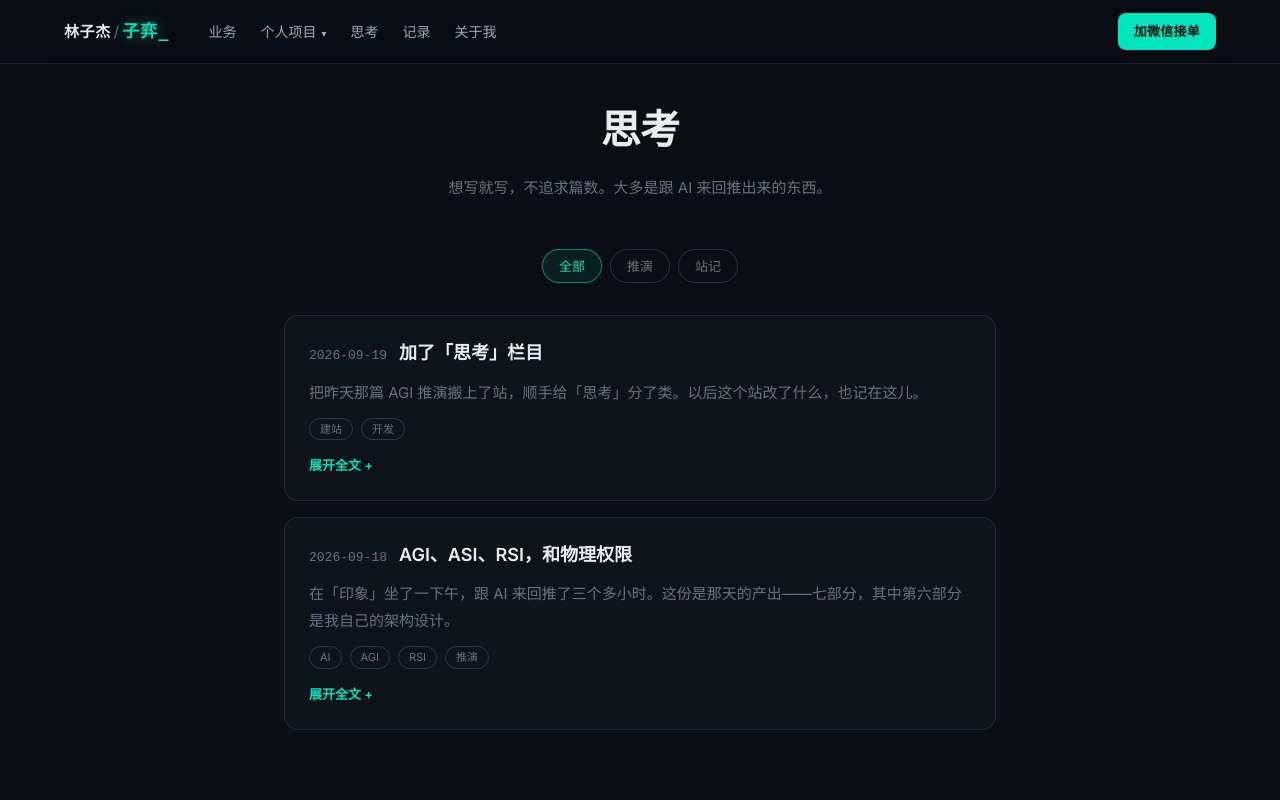
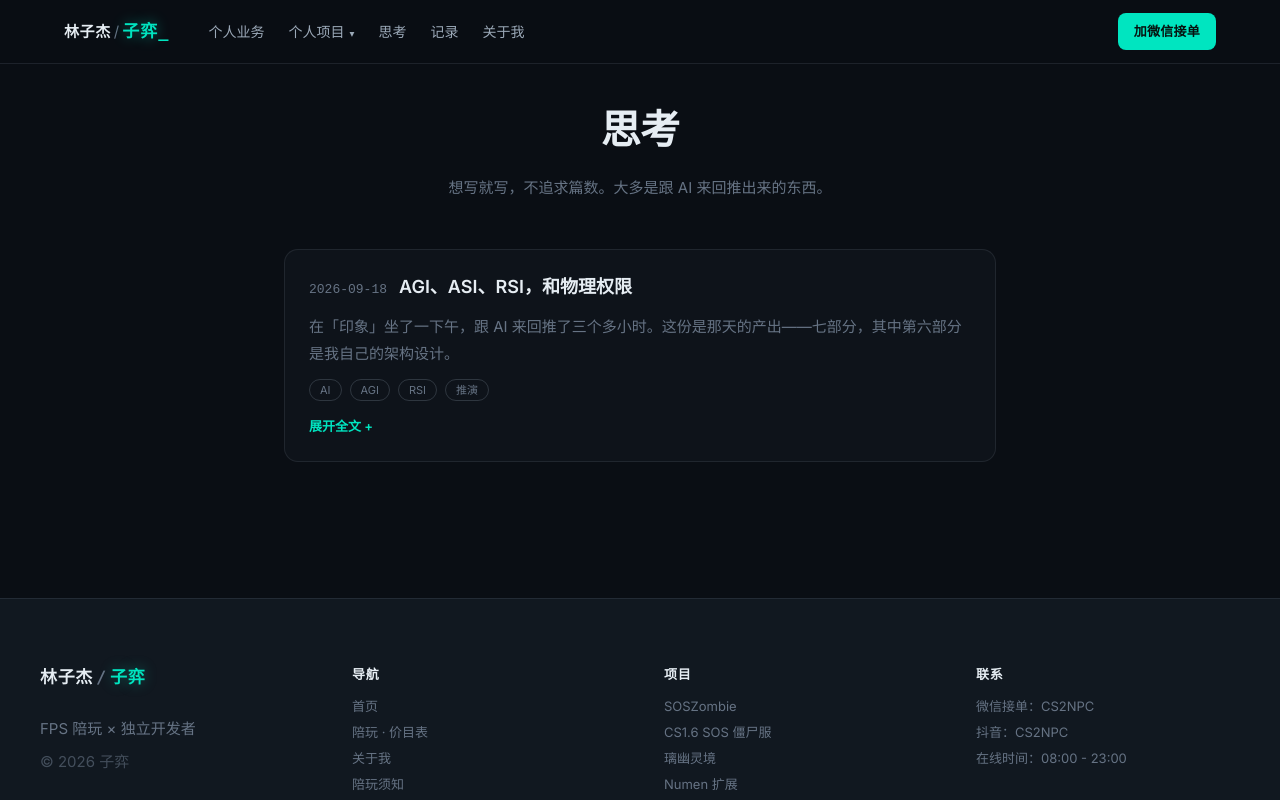
Before and after one commit to jay0609/liyou-world, a Vue app: page /thoughts in a window 1280 px wide. Shown: the top 800 px of the page. Built offline with nearby package versions, Linux system fonts and the light colour scheme; what @vueuse/head would draw is missing.

Commit message:
feat: rename 业务 -> 个人业务, thoughts shows 推演 only
- nav + page title: 业务 -> 个人业务
- /thoughts now defaults to category 推演 only
  (the 站记 entry lives in /records -> 站记 tab, so it does not
   show up on the thoughts page)

```diff
--- a/src/components/NavBar.vue
+++ b/src/components/NavBar.vue
@@ -8,7 +8,7 @@
 
       <!-- 桌面导航 -->
       <div class="hidden md:flex items-center gap-lg flex-1 ml-lg">
-        <router-link to="/business" class="nav-link" @click="closeAll">业务</router-link>
+        <router-link to="/business" class="nav-link" @click="closeAll">个人业务</router-link>
 
         <!-- 个人项目：下拉 -->
         <div class="dropdown" @mouseenter="projOpen = true" @mouseleave="projOpen = false">
@@ -73,7 +73,7 @@
           <span class="m-hint">首页</span>
         </router-link>
         <router-link to="/business" class="m-link" @click="closeAll">
-          <span class="m-icon">🎯</span> 业务
+          <span class="m-icon">🎯</span> 个人业务
           <span class="m-hint">战绩 · 价目表</span>
         </router-link>
 
--- a/src/main.ts
+++ b/src/main.ts
@@ -54,7 +54,7 @@ const router = createRouter({
     { path: '/journal', name: 'journal', component: JournalPage, meta: { title: '每日动态', description: '每天记一次——做了什么、练了什么、学了什么。' } },
       { path: '/orders', name: 'orders', component: OrdersPage, meta: { title: '接单记录', description: '每一单都记在这儿，包括战绩——接了谁、打了什么、打成什么样。' } },
       { path: '/thoughts', name: 'thoughts', component: ThoughtsPage, meta: { title: '\u601d\u8003', description: '\u60f3\u5199\u5c31\u5199\u2014\u2014\u5927\u591a\u662f\u8ddf AI \u6765\u56de\u63a8\u51fa\u6765\u7684\u4e1c\u897f\u3002' } },
-      { path: '/business', name: 'business', component: BusinessPage, meta: { title: '业务', description: '陪练师 —— 价目、接单记录、陪练须知。' } },
+      { path: '/business', name: 'business', component: BusinessPage, meta: { title: '个人业务', description: '陪练师 —— 价目、接单记录、陪练须知。' } },
       { path: '/records', name: 'records', component: RecordsPage, meta: { title: '记录', description: '每天在干嘛，和这个站改了什么。' } },
     // 旧 IP 页面路径重定向（保留旧链接可访问）
     { path: '/book-spirit', redirect: '/projects/liyou-mirage/lore' },
--- a/src/views/BusinessPage.vue
+++ b/src/views/BusinessPage.vue
@@ -1,7 +1,7 @@
 <template>
   <div class="biz-page">
     <header class="biz-head">
-      <h1 class="biz-title">业务</h1>
+      <h1 class="biz-title">个人业务</h1>
       <p class="biz-sub">现在只有一块：陪练。AI 那块还在想。</p>
     </header>
 
--- a/src/views/ThoughtsPage.vue
+++ b/src/views/ThoughtsPage.vue
@@ -8,7 +8,7 @@
     </header>
 
     <!-- 分类 -->
-    <div v-if="!only" class="th-tabs">
+    <div style="display:none" class="th-tabs">
       <button
         v-for="c in cats"
         :key="c"
@@ -75,7 +75,7 @@ const cats = ['全部', '推演', '站记']
 const sorted = computed(() => [...THOUGHTS].sort((a, b) => b.date.localeCompare(a.date)))
 
 const base = computed(() =>
-  props.only ? sorted.value.filter((t) => t.category === props.only) : sorted.value,
+  props.only ? sorted.value.filter((t) => t.category === props.only) : sorted.value.filter((t) => t.category === '推演'),
 )
 const filtered = computed(() => (cat.value === '全部' ? base.value : base.value.filter((t) => t.category === cat.value)))
 
```
